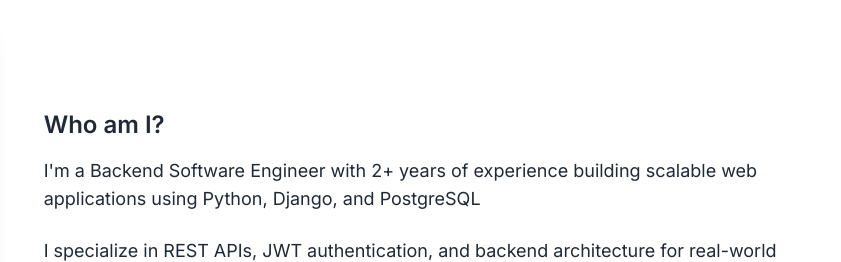
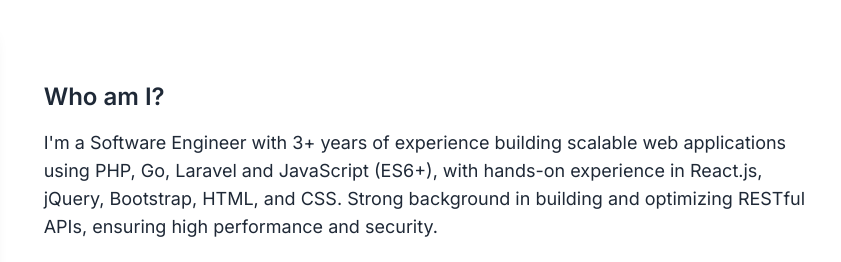
Before and after one commit to Khabbab172/portfolio, a plain HTML site: page index.html in a window 1280 px wide. Shown: the part 940-1202 px from the top of the page, 439-1280 px from the left. Drawn offline with nearby package versions, Linux system fonts and the light colour scheme.

Commit message:
feat : profile update

```diff
--- a/index.html
+++ b/index.html
@@ -110,8 +110,11 @@
                 </div>
                 <div class="md:w-2/3 md:pl-12">
                     <h3 class="text-2xl font-semibold mb-4">Who am I?</h3>
-                    <p class="text-lg mb-6">I'm a Backend Software Engineer with 2+ years of experience building
-                        scalable web applications using Python, Django, and PostgreSQL</p>
+                    <p class="text-lg mb-6">I'm a Software Engineer with 3+ years of experience building
+                        scalable web applications using PHP, Go, Laravel and JavaScript (ES6+), with hands-on experience
+                        in React.js,
+                        jQuery, Bootstrap, HTML, and CSS. Strong background in building and optimizing RESTful APIs,
+                        ensuring high performance and security.</p>
                     <p class="text-lg mb-6">I specialize in REST APIs, JWT authentication, and backend architecture for
                         real-world systems like ERP and warehousing platforms.</p>
                     <p class="text-lg mb-8">work with React and MUI when needed to support full-stack development.</p>
```
